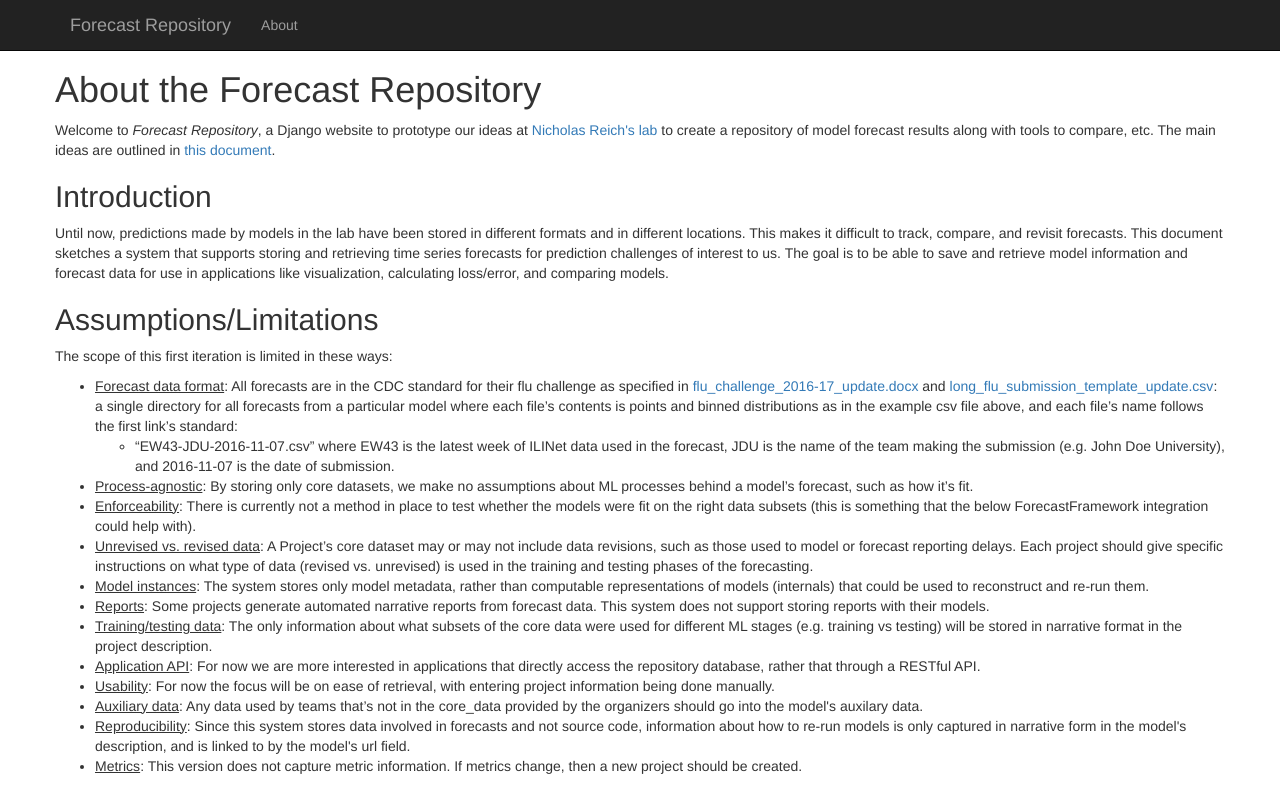
After one commit to reichlab/forecast-repository, a Django app: a page that uses forecast_app/templates/base.html in a window 1280 px wide. The commit adds this page. Run offline with Django 3.2, Linux system fonts and the light colour scheme; some libraries are stand-ins or nearby versions.

Commit message:
got navbar working. added About page. made inline ForecastModels editable. fixed util import

```diff
--- a/forecast_app/admin.py
+++ b/forecast_app/admin.py
@@ -31,10 +31,6 @@ class ForecastModelInline(admin.TabularInline):
         url = reverse('admin:{}_{}_change'.format(instance._meta.app_label, instance._meta.model_name),
                       args=(instance.id,))
         return format_html('<a href="{}">{}</a>', url, str(instance))
-
-    # https://stackoverflow.com/questions/4143886/django-admin-disable-the-add-action-for-a-specific-model
-    def has_add_permission(self, request):
-        return False
 
 
 class TargetInline(admin.TabularInline):
--- /dev/null
+++ b/forecast_app/templates/about.html
@@ -0,0 +1,80 @@
+{% extends "base.html" %}
+
+{% block content %}
+
+
+    <h1>About the Forecast Repository</h1>
+    <p>Welcome to <em>Forecast Repository</em>, a Django website to prototype our ideas at
+        <a href="http://reichlab.io/">Nicholas Reich's lab</a> to create a repository of model forecast results along
+        with
+        tools to compare, etc. The main ideas are outlined in
+        <a href="https://docs.google.com/document/d/1cKQY0tgSR8QkxvJUEuMR1xBCvzNYBnMhkNYgK3hCOsk">this document</a>.
+    </p>
+
+
+    <h2>Introduction</h2>
+
+    <p>Until now, predictions made by models in the lab have been stored in different formats and in different
+        locations. This makes it difficult to track, compare, and revisit forecasts. This document sketches a system
+        that supports storing and retrieving time series forecasts for prediction challenges of interest to us. The goal
+        is to be able to save and retrieve model information and forecast data for use in applications like
+        visualization, calculating loss/error, and comparing models.</p>
+
+    <h2>Assumptions/Limitations</h2>
+    <p>The scope of this first iteration is limited in these ways:</p>
+
+    <ul>
+        <li><u>Forecast data format</u>: All forecasts are in the CDC standard for their flu challenge as specified in
+            <a href="https://webcache.googleusercontent.com/search?q=cache:KQEkQw99egAJ:https://predict.phiresearchlab.org/api/v1/attachments/flusight/flu_challenge_2016-17_update.docx+&cd=1&hl=en&ct=clnk&gl=us">flu_challenge_2016-17_update.docx</a>
+            and
+            <a href="https://github.com/reichlab/2016-2017-flu-contest-ensembles/blob/master/inst/submissions/Long_Flu_Submission_Template_update.csv">long_flu_submission_template_update.csv</a>:
+            a single directory for all forecasts from a particular model where each file’s contents is points and binned
+            distributions as in the example csv file above, and each file’s name follows the first link’s standard:
+            <ul>
+                <li>“EW43-JDU-2016-11-07.csv” where EW43 is the latest week of ILINet data used in the forecast, JDU is
+                    the
+                    name of the team making the submission (e.g. John Doe University), and 2016-11-07 is the date of
+                    submission.
+                </li>
+            </ul>
+        </li>
+        <li><u>Process-agnostic</u>: By storing only core datasets, we make no assumptions about ML processes behind a
+            model’s forecast, such as how it’s fit.
+        </li>
+        <li><u>Enforceability</u>: There is currently not a method in place to test whether the models were fit on the
+            right data subsets (this is something that the below ForecastFramework integration could help with).
+        </li>
+        <li><u>Unrevised vs. revised data</u>: A Project’s core dataset may or may not include data revisions, such as
+            those used to model or forecast reporting delays. Each project should give specific instructions on what
+            type of data (revised vs. unrevised) is used in the training and testing phases of the forecasting.
+        </li>
+        <li><u>Model instances</u>: The system stores only model metadata, rather than computable representations of
+            models (internals) that could be used to reconstruct and re-run them.
+        </li>
+        <li><u>Reports</u>: Some projects generate automated narrative reports from forecast data. This system does not
+            support storing reports with their models.
+        </li>
+        <li><u>Training/testing data</u>: The only information about what subsets of the core data were used for
+            different ML stages (e.g. training vs testing) will be stored in narrative format in the project
+            description.
+        </li>
+        <li><u>Application API</u>: For now we are more interested in applications that directly access the repository
+            database, rather that through a RESTful API.
+        </li>
+        <li><u>Usability</u>: For now the focus will be on ease of retrieval, with entering project information being
+            done manually.
+        </li>
+        <li><u>Auxiliary data</u>: Any data used by teams that’s not in the core_data provided by the organizers should
+            go into the model's auxilary data.
+        </li>
+        <li><u>Reproducibility</u>: Since this system stores data involved in forecasts and not source code, information
+            about how to re-run models is only captured in narrative form in the model's description, and is linked to
+            by the model's url field.
+        </li>
+        <li><u>Metrics</u>: This version does not capture metric information. If metrics change, then a new project
+            should be created.
+        </li>
+    </ul>
+
+
+{% endblock %}
--- a/forecast_app/templates/base.html
+++ b/forecast_app/templates/base.html
@@ -26,13 +26,11 @@
                 <span class="icon-bar"></span>
                 <span class="icon-bar"></span>
             </button>
-            <a class="navbar-brand" href="#">Project name</a>
+            <a class="navbar-brand" href="{% url 'index' %}">Forecast Repository</a>
         </div>
         <div id="navbar" class="collapse navbar-collapse">
             <ul class="nav navbar-nav">
-                <li class="active"><a href="#">Home</a></li>
-                <li><a href="#about">About</a></li>
-                <li><a href="#contact">Contact</a></li>
+                <li><a href="{% url 'about' %}">About</a></li>
             </ul>
         </div><!--/.nav-collapse -->
     </div>
--- a/forecast_app/templates/forecast_app/forecast_detail.html
+++ b/forecast_app/templates/forecast_app/forecast_detail.html
@@ -4,7 +4,7 @@
 
     <h1>Forecast: {{ forecast.time_zero.timezero_date|date:"Y-m-d" }}</h1>
 
-    <p><strong>Model</strong>: <a href="{{ forecast.forecast_model.project.get_absolute_url }}">
+    <p><strong>Model</strong>: <a href="{{ forecast.forecast_model.get_absolute_url }}">
         {{ forecast.forecast_model.name }}</a></p>
     <p><strong>TimeZero</strong>: {{ forecast.time_zero.timezero_date|date:"Y-m-d" }}</p>
     <p><strong>Data</strong>: {{ forecast.data }}</p>
--- a/forecast_app/urls.py
+++ b/forecast_app/urls.py
@@ -4,6 +4,7 @@ from . import views
 
 urlpatterns = [
     url(r'^$', views.index, name='index'),
+    url(r'^about$', views.about, name='about'),
     url(r'^project/(?P<pk>\d+)$', views.ProjectDetailView.as_view(), name='project-detail'),
     url(r'^project/(?P<pk>\d+)/visualizations$', views.project_visualizations, name='project-visualizations'),
     url(r'^model/(?P<pk>\d+)$', views.ForecastModelDetailView.as_view(), name='forecastmodel-detail'),
--- a/forecast_app/views.py
+++ b/forecast_app/views.py
@@ -5,15 +5,16 @@ from forecast_app.models import Project, ForecastModel, Forecast
 
 
 def index(request):
-    """
-    View function for home page of site.
-    """
     projects = Project.objects.all()
     return render(
         request,
         'index.html',
         context={'projects': projects},
     )
+
+
+def about(request):
+    return render(request, 'about.html')
 
 
 def project_visualizations(request, pk):
```
Also changed, not shown: utils/mmwr_utils.py (+4 -4 lines).
